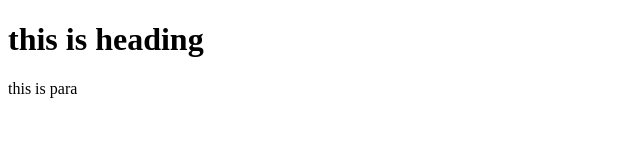
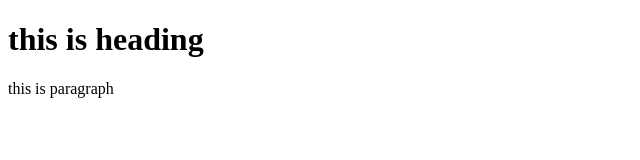
Before and after one commit to zishanAli9766/project, a plain HTML site: page index.html in a window 1280 px wide. Shown: the full height of the page, 0-640 px from the left. Drawn offline with Linux system fonts and the light colour scheme.

Commit message:
cjaljskf

```diff
--- a/index.html
+++ b/index.html
@@ -8,6 +8,6 @@
 </head>
 <body>
     <h1>this is heading</h1>
-    <p>this is para
+    <p>this is paragraph</p>
 </body>
 </html>
```
